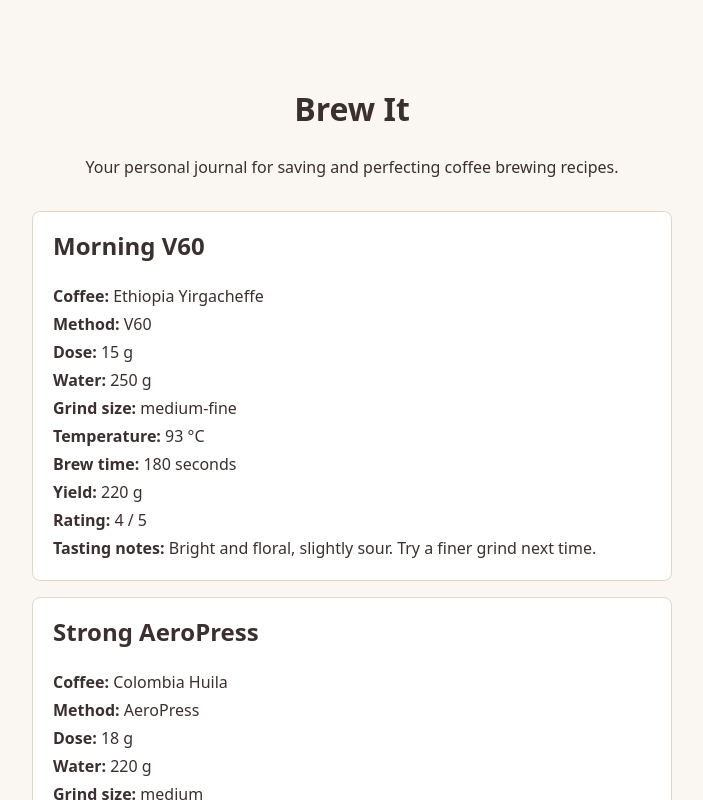
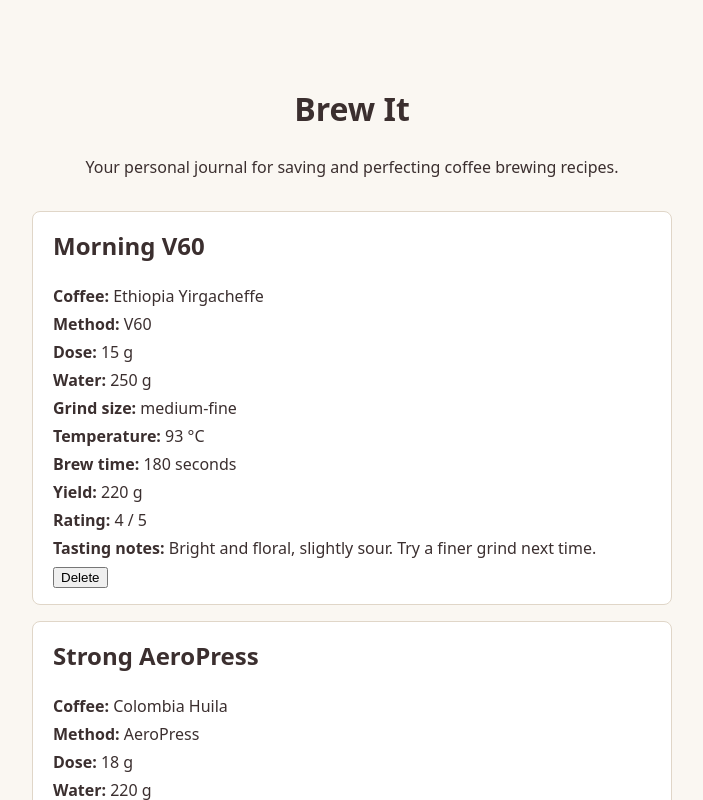
Before and after one commit to RoeyMadjar/Brew-It, a React (Vite) app: page / in a window 1280 px wide. Shown: the top 800 px of the page, without its empty margins (288-991 px from the left). Built offline with nearby package versions, Linux system fonts and the light colour scheme.

Commit message:
Add recipe deletion

```diff
--- a/src/App.jsx
+++ b/src/App.jsx
@@ -33,7 +33,11 @@ const sampleRecipes = [
 ]
 
 function App() {
-  const [recipes] = useState(sampleRecipes)
+  const [recipes, setRecipes] = useState(sampleRecipes)
+
+  function handleDelete(idToDelete) {
+    setRecipes(recipes.filter((recipe) => recipe.id !== idToDelete))
+  }
 
   return (
     <main className="app">
@@ -54,6 +58,9 @@ function App() {
             <p><strong>Yield:</strong> {recipe.yieldGrams} g</p>
             <p><strong>Rating:</strong> {recipe.rating} / 5</p>
             <p><strong>Tasting notes:</strong> {recipe.tastingNotes}</p>
+            <button type="button" onClick={() => handleDelete(recipe.id)}>
+              Delete
+            </button>
           </article>
         ))}
       </section>
```
